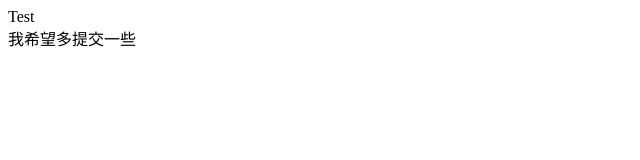
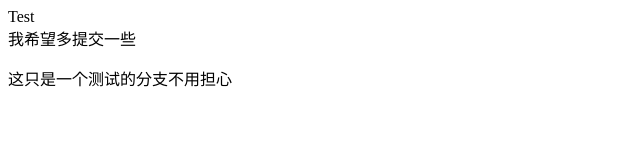
Before and after one commit to wendylw/test-sync-old, a plain HTML site: page Test-Folder/index.html in a window 1280 px wide. Shown: the whole page, without its empty margins (0-640 px from the left). Drawn offline with Linux system fonts and the light colour scheme.

Commit message:
Update three time for migrate folder

```diff
--- a/Test-Folder/index.html
+++ b/Test-Folder/index.html
@@ -10,5 +10,6 @@
   <div>
     我希望多提交一些
   </div>
+  <p>这只是一个测试的分支不用担心</p>
 </body>
 </html>
```
